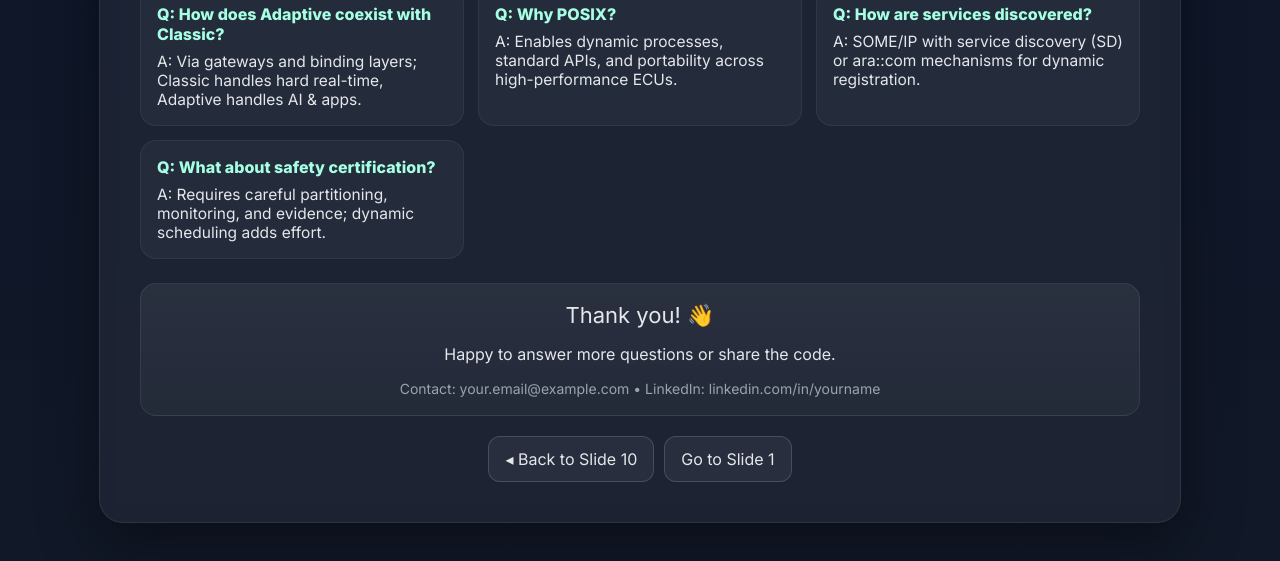
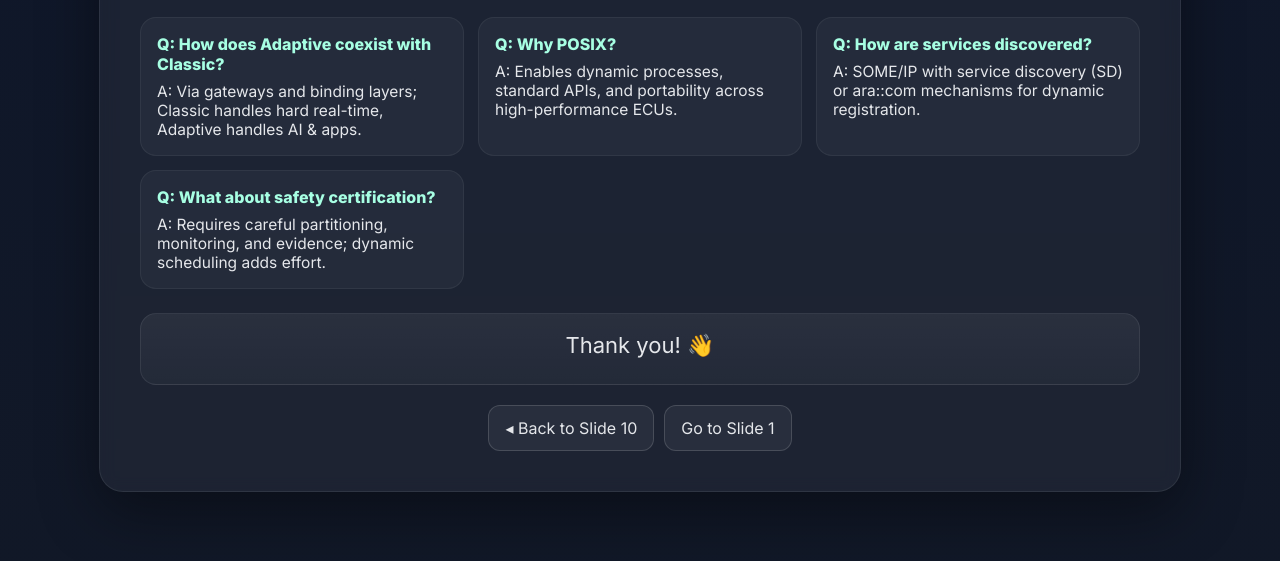
Before and after one commit to KinanaEzzdine/adaptive-autosar-slides, a plain HTML site: page slide11.html in a window 1280 px wide. Shown: the part 241-802 px from the top of the page. Drawn offline with Linux system fonts and the light colour scheme.

Commit message:
Update: edited slide

```diff
--- a/slide11.html
+++ b/slide11.html
@@ -74,8 +74,6 @@
 
     <div class="thankyou">
       <p class="thanks-title">Thank you! 👋</p>
-      <p>Happy to answer more questions or share the code.</p>
-      <p class="contact">Contact: your.email@example.com • LinkedIn: linkedin.com/in/yourname</p>
     </div>
 
     <div class="nav">
```
